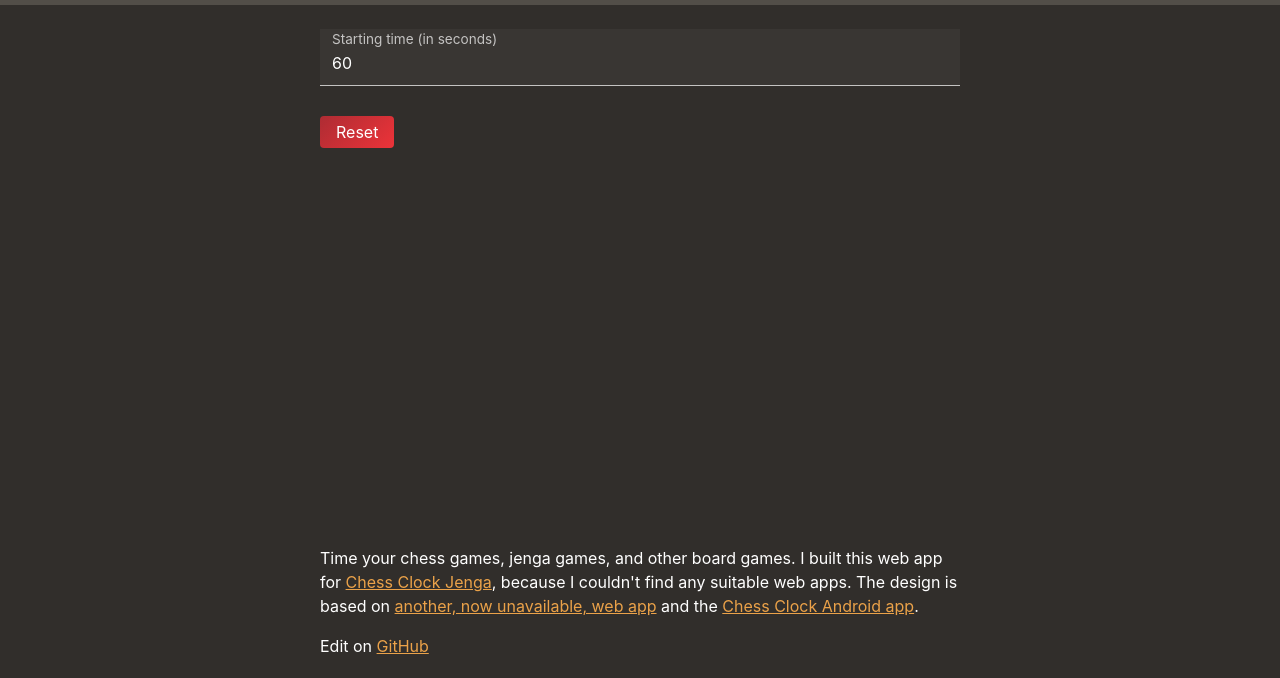
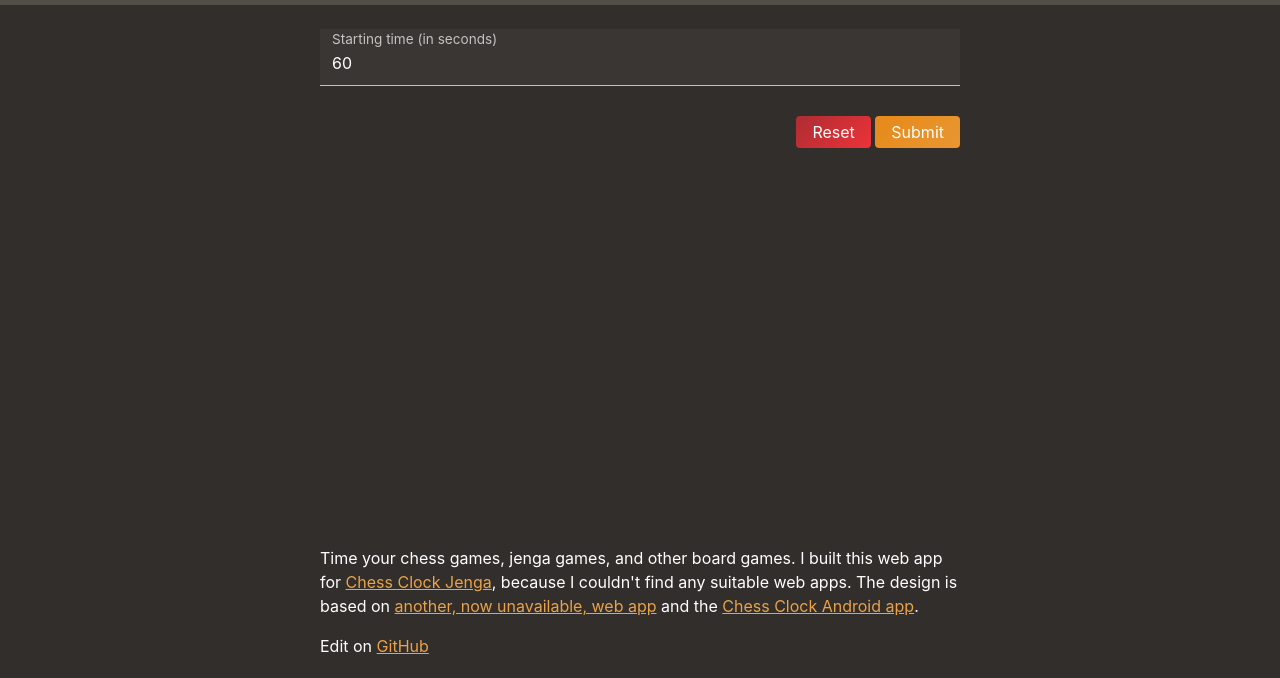
Before and after one commit to NotWoods/gameclock, a website built with Vite: page settings.html in a window 1280 px wide. Shown: the part 50-728 px from the top of the page. Built offline with nearby package versions, Linux system fonts and the light colour scheme; some packages are replaced by stand-ins of ours.

Commit message:
Add submit button

```diff
--- a/settings.html
+++ b/settings.html
@@ -30,13 +30,16 @@
       </a>
     </header>
 
-    <form class="settings inner">
+    <form class="settings inner" action="./" method="get">
       <p class="input__container">
         <input class="input" id="starttime" type="number" name="start" value="60" min="1" step="1" />
         <label class="input__label" for="starttime">Starting time (in seconds)</label>
       </p>
 
-      <button class="reset" type="reset">Reset</button>
+      <div class="form-buttons">
+        <button class="reset form-button" type="reset">Reset</button>
+        <button class="submit form-button" type="submit">Submit</button>
+      </div>
     </form>
 
     <footer class="about__container">
--- a/style/settings.css
+++ b/style/settings.css
@@ -88,21 +88,40 @@ a {
   border-width: 2px;
 }
 
-.reset {
+.form-buttons {
+  text-align: right;
+}
+.form-button {
   display: inline-block;
   border: 0;
   margin-top: 1rem;
   padding: 0 1rem;
   border-radius: 0.25rem;
 
-  background: linear-gradient(135deg, #ae2c33, #ec3339);
   font: inherit;
   color: inherit;
   line-height: 2rem;
   cursor: pointer;
 }
+.submit {
+  background: linear-gradient(
+    135deg,
+    hsl(33, 80.2%, 50%),
+    hsl(33, 80.2%, 55.4%)
+  );
+}
+.submit:hover {
+  background: hsl(33, 80.2%, 55.4%);
+}
+.reset {
+  background: linear-gradient(
+    135deg,
+    hsl(356.8, 59.6%, 42.7%),
+    hsl(358.1, 83%, 56.3%)
+  );
+}
 .reset:hover {
-  background: #ec3339;
+  background: hsl(358.1, 83%, 56.3%);
 }
 
 .about {
```
